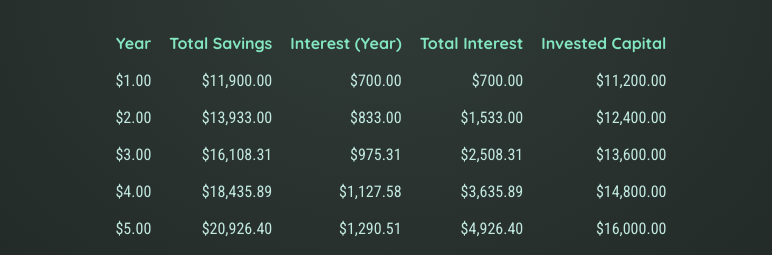
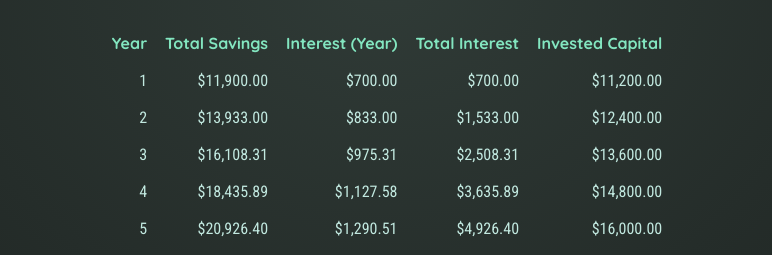
Before and after one commit to yennnny/investment-calculator, a React (Create React App) app: page / in a window 1280 px wide. Both pictures are taken after a click on the button "Calculate". Shown: the part 531-786 px from the top of the page, without its empty margins (253-1025 px from the left). Built offline with nearby package versions, Linux system fonts and the light colour scheme.

Commit message:
fix: 포맷 필요없는 부분 삭제

```diff
--- a/src/components/ResultTable.jsx
+++ b/src/components/ResultTable.jsx
@@ -22,7 +22,7 @@ const ResultTable = (props) => {
       <tbody>
         {props.data.map((yearData) => (
           <tr key={yearData.year}>
-            <td>{formatter.format(yearData.year)}</td>
+            <td>{yearData.year}</td>
             <td>{formatter.format(yearData.savingsEndOfYear)}</td>
             <td>{formatter.format(yearData.yearlyInterest)}</td>
             <td>
```
